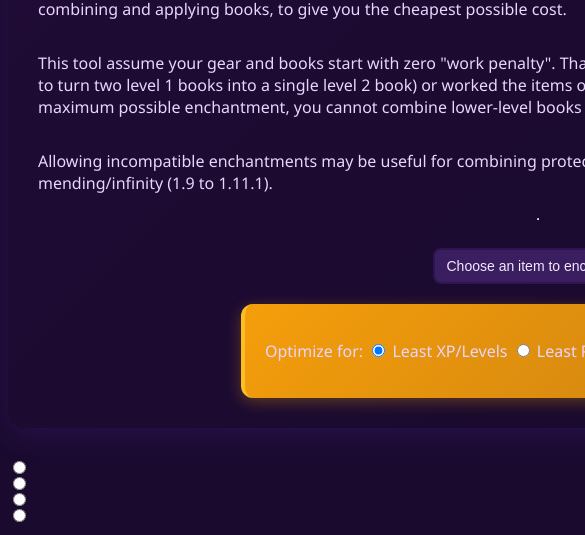
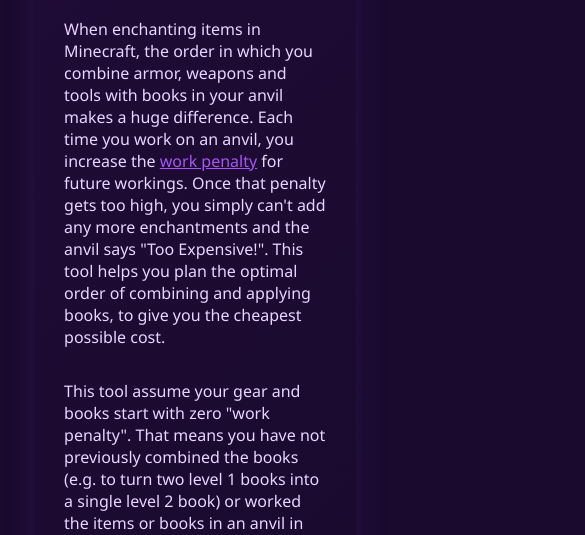
Before and after one commit to MrBowis/enchant-order, a plain HTML site: page index.html in a window 390 px wide. Shown: the part 298-833 px from the top of the page, 585 px wide, since content can reach past the window. Drawn offline with nearby package versions, Linux system fonts and the light colour scheme.

Commit message:
style: fix responsivity

```diff
--- a/style.css
+++ b/style.css
@@ -151,7 +151,7 @@
 
 .inner {
   margin: 30px auto;
-  width: 1000px;
+  width: 70%;
   padding-bottom: 30px;
   overflow: auto;
   background: linear-gradient(
@@ -292,8 +292,8 @@
 }
 
 #right {
-  width: 550px;
-  float: left;
+  width: 75%;
+  max-width: 500px;
   background: linear-gradient(
     135deg,
     var(--phone-warn) 0%,
```
